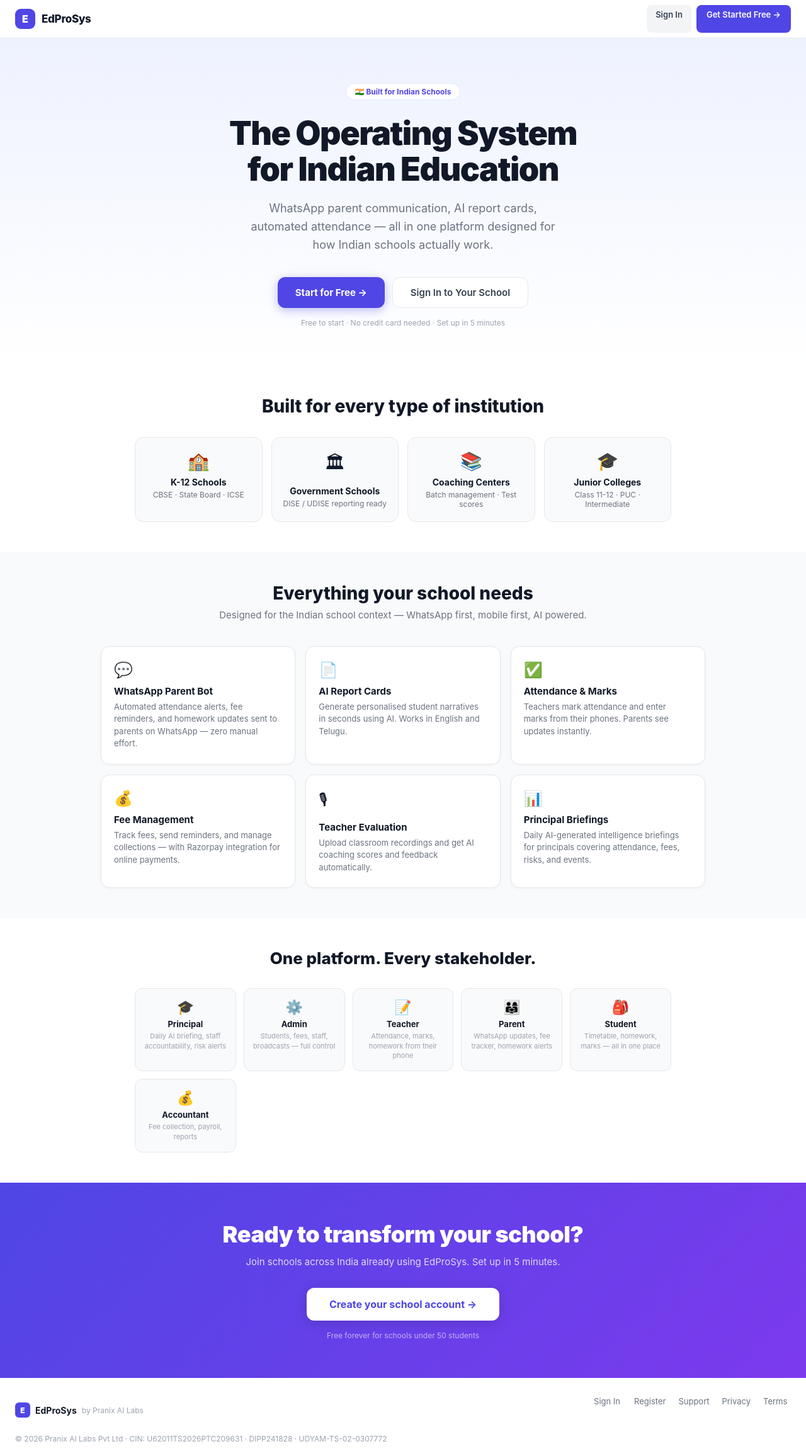
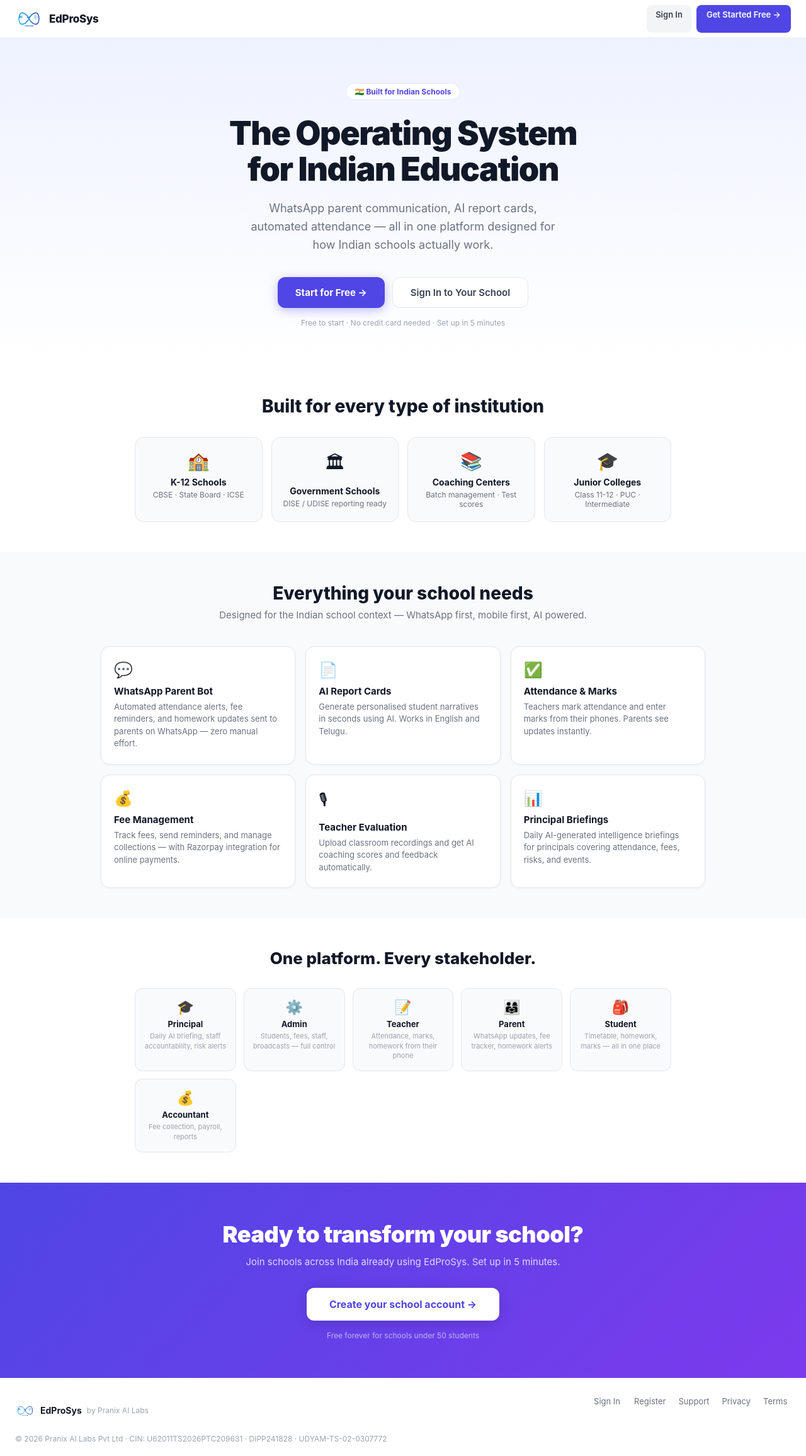
Before and after one commit to PranixQuick/School-OS, a Next.js app: page / in a window 1280 px wide. Shown: the whole page at 63% size. Built offline with nearby package versions, Linux system fonts and the light colour scheme; no server answers.

Commit message:
brand: replace all E-square placeholder logos with official EdProSys SVG infinity logo on homepage navbar and footer

```diff
--- a/app/page.tsx
+++ b/app/page.tsx
@@ -29,7 +29,8 @@
       {/* NAV */}
       <nav style={{ padding: '0 24px', height: 60, display: 'flex', alignItems: 'center', justifyContent: 'space-between', borderBottom: '1px solid #F3F4F6', position: 'sticky', top: 0, background: '#fff', zIndex: 50 }}>
         <div style={{ display: 'flex', alignItems: 'center', gap: 10 }}>
-          <div style={{ width: 32, height: 32, borderRadius: 9, background: '#4F46E5', display: 'flex', alignItems: 'center', justifyContent: 'center', fontSize: 16, fontWeight: 900, color: '#fff' }}>E</div>
+          {/* Official EdProSys logo */}
+          <img src="/brand/icon.svg" alt="EdProSys" style={{ width: 44, height: 28, objectFit: 'contain', display: 'block' }} />
           <span style={{ fontWeight: 800, fontSize: 17, color: '#111827', letterSpacing: '-0.3px' }}>EdProSys</span>
         </div>
         <div style={{ display: 'flex', gap: 8, alignItems: 'center' }}>
@@ -128,11 +129,12 @@
         </p>
       </section>
 
-      {/* FOOTER — updated with legal links */}
+      {/* FOOTER */}
       <footer style={{ padding: '28px 24px 20px', borderTop: '1px solid #F3F4F6' }}>
         <div style={{ display: 'flex', justifyContent: 'space-between', alignItems: 'center', flexWrap: 'wrap', gap: 12, marginBottom: 16 }}>
           <div style={{ display: 'flex', alignItems: 'center', gap: 8 }}>
-            <div style={{ width: 24, height: 24, borderRadius: 6, background: '#4F46E5', display: 'flex', alignItems: 'center', justifyContent: 'center', fontSize: 12, fontWeight: 900, color: '#fff' }}>E</div>
+            {/* Official logo in footer */}
+            <img src="/brand/icon.svg" alt="EdProSys" style={{ width: 32, height: 20, objectFit: 'contain', display: 'block' }} />
             <span style={{ fontWeight: 700, fontSize: 14, color: '#111827' }}>EdProSys</span>
             <span style={{ color: '#9CA3AF', fontSize: 12 }}>by Pranix AI Labs</span>
           </div>
```
